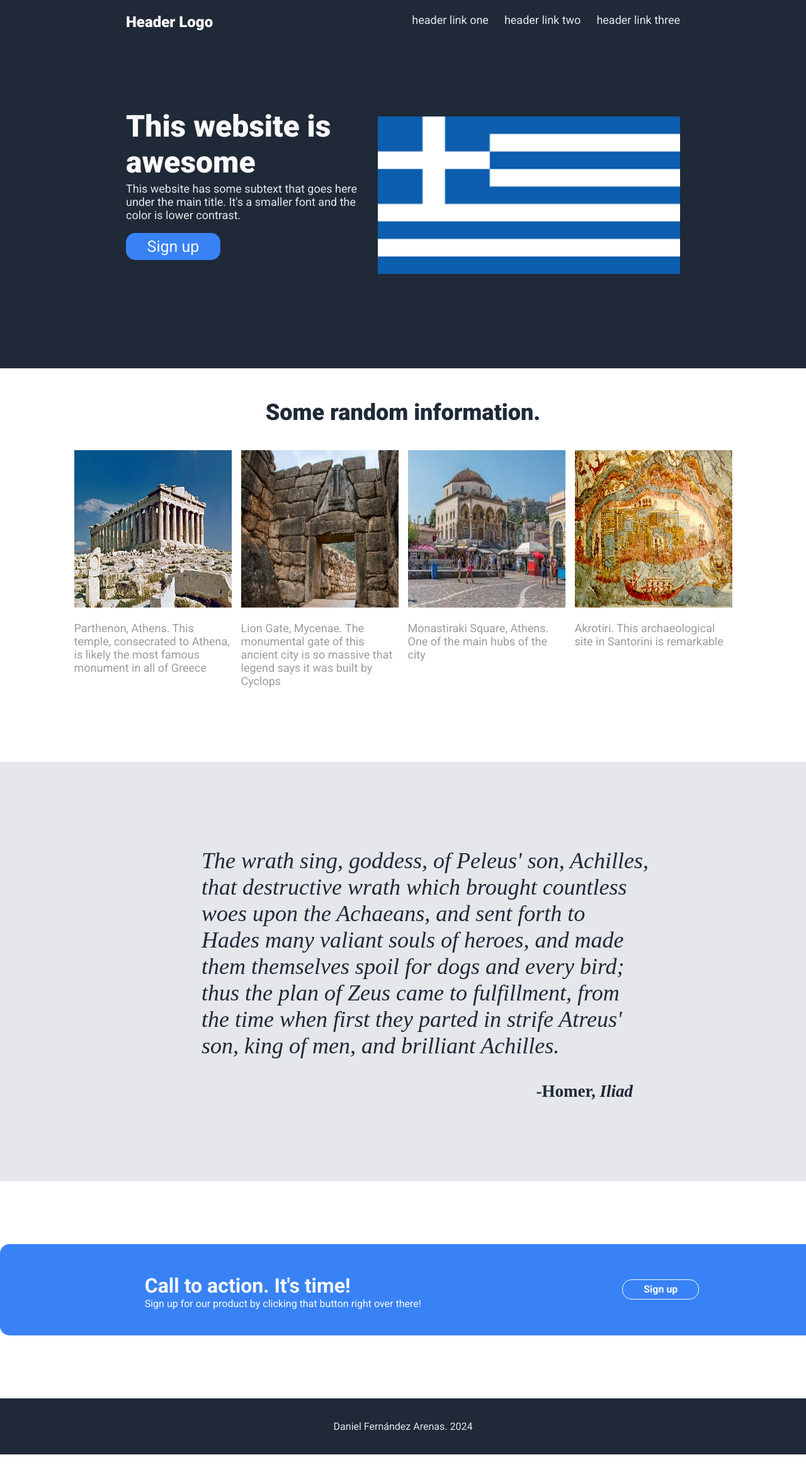
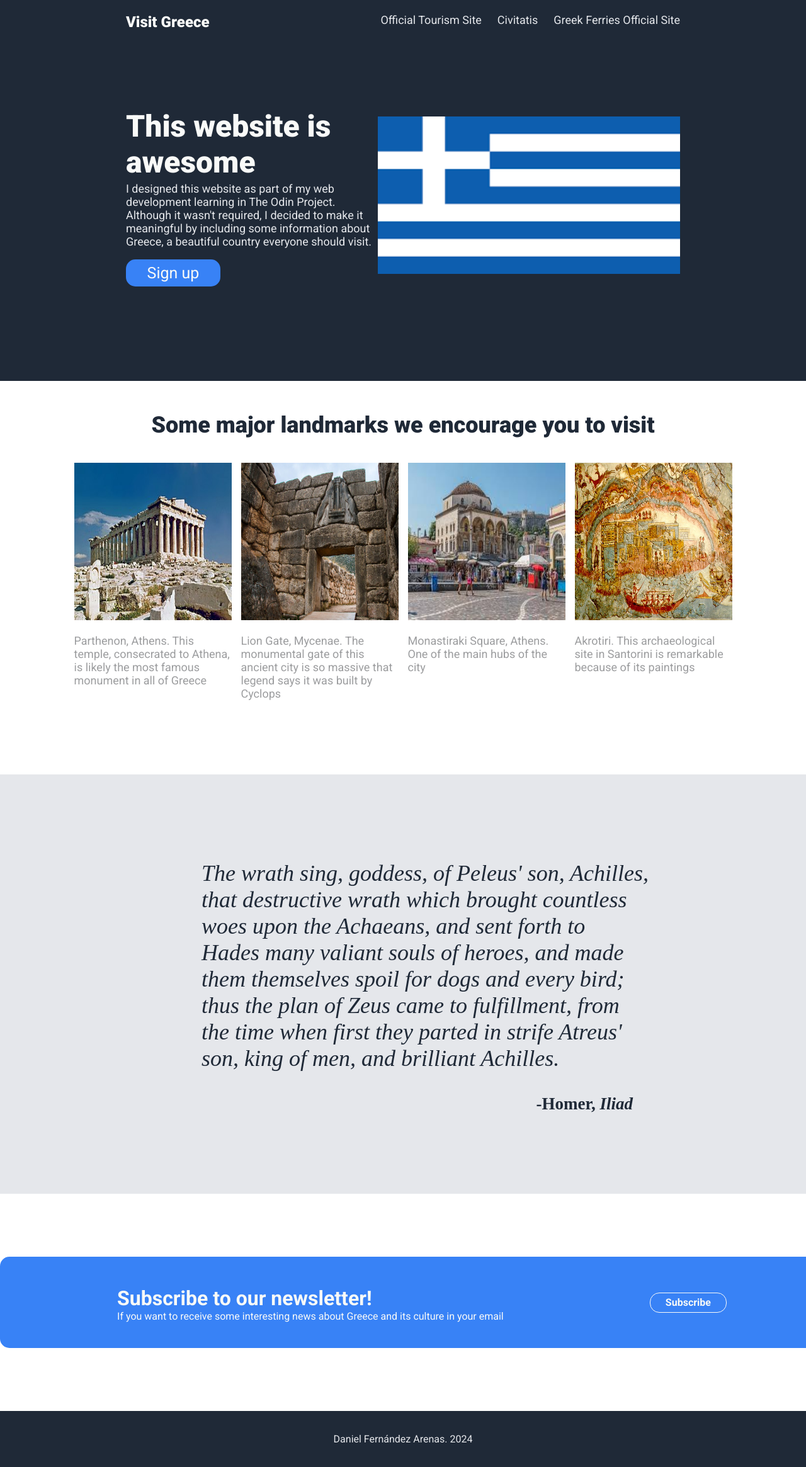
Before and after one commit to danielfa00/Visit-Greece_The-Odin-Project, a plain HTML site: page index.html in a window 1280 px wide. Shown: the top 2330 px of the page at 63% size. Drawn offline with Linux system fonts and the light colour scheme.

Commit message:
Make it meaningful

```diff
--- a/index.html
+++ b/index.html
@@ -3,7 +3,7 @@
 <head>
     <meta charset="UTF-8">
     <meta name="viewport" content="width=device-width, initial-scale=1.0">
-    <title>Landing Page</title>
+    <title>Visit Greece</title>
     <link rel="stylesheet" href="style.css">
     <link rel="preconnect" href="https://fonts.googleapis.com">
     <link rel="preconnect" href="https://fonts.gstatic.com" crossorigin>
@@ -12,15 +12,16 @@
 <body>
     <div class="header">
         <ul class="top">
-            <li class="logo">Header Logo</li>
-            <li class="link"><a href="https://www.google.es">header link one</a></li>
-            <li class="link"><a href="https://www.google.es">header link two</a></li>
-            <li class ="link"><a href="https://www.google.es">header link three</a></li>
+            <li class="logo">Visit Greece</li>
+            <li class="link"><a href="https://www.visitgreece.gr/" target="_blank">Official Tourism Site</a></li>
+            <li class="link"><a href="https://www.civitatis.com/en/greece/?srsltid=AfmBOoqZfJ_r43VKPe3zMA6Bk-9KpC-9L4VPdIfJrIvQLFiHsolmaaUq"
+                target="_blank">Civitatis</a></li>
+            <li class ="link"><a href="https://www.ferries.gr/en/" target="_blank">Greek Ferries Official Site</a></li>
         </ul>
         <div class="header-text">
             <div class="header-text-left">
                 <h1>This website is awesome</h1>
-                <p>This website has some subtext that goes here under the main title. It's a smaller font and the color is lower contrast.</p>
+                <p>I designed this website as part of my web development learning in The Odin Project. Although it wasn't required, I decided to make it meaningful by including some information about Greece, a beautiful country everyone should visit.</p>
                 <div class="button"><a href="https://www.google.es">Sign up</a></div>
             </div>
             <img src="images/flag.png" alt="Greece's Flag">
@@ -28,23 +29,23 @@
     </div>
 
     <div class="info">
-        <h1>Some random information.</h1>
+        <h1>Some major landmarks we encourage you to visit</h1>
         <div class="info-img">
-            <div class="parthenon">
+            <div>
                 <img src="images/partenon.jpg" alt="Image of the Parthenon">
                 <p>Parthenon, Athens. This temple, consecrated to Athena, is likely the most famous monument in all of Greece</p>
             </div>
-            <div class="lion">
+            <div>
                 <img src="images/leones.jpg" alt="Image of the Lions' Gate">
                 <p>Lion Gate, Mycenae. The monumental gate of this ancient city is so massive that legend says it was built by Cyclops</p>
             </div>
-            <div class="monastiraki">
+            <div>
                 <img src="images/monastiraki.jpeg" alt="Image of Monastiraki in Athens">
                 <p>Monastiraki Square, Athens. One of the main hubs of the city</p>
             </div>
-            <div class="akrotiri">
+            <div>
                 <img src="images/acrotiri.jpg" alt="Image of Akrotiri">
-                <p>Akrotiri. This archaeological site in Santorini is remarkable</p>
+                <p>Akrotiri. This archaeological site in Santorini is remarkable because of its paintings</p>
             </div>
         </div>
     </div>
@@ -56,10 +57,10 @@
 
     <div class="call">
         <div>
-            <h1>Call to action. It's time!</h1>
-            <p>Sign up for our product by clicking that button right over there!</p>
+            <h1>Subscribe to our newsletter!</h1>
+            <p>If you want to receive some interesting news about Greece and its culture in your email</p>
         </div>
-        <div class="button"><a href="https://www.google.es">Sign up</a></div>
+        <div class="button"><a href="https://www.google.es">Subscribe</a></div>
     </div>
 
     <div class="footer">Daniel Fern&aacute;ndez Arenas. 2024</div>
```
